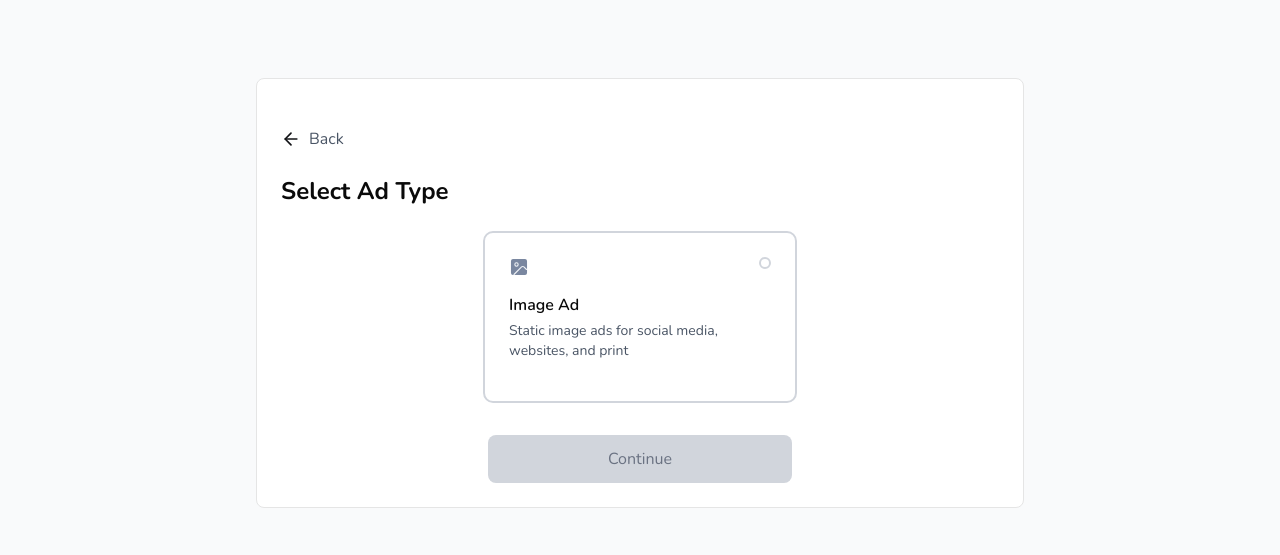
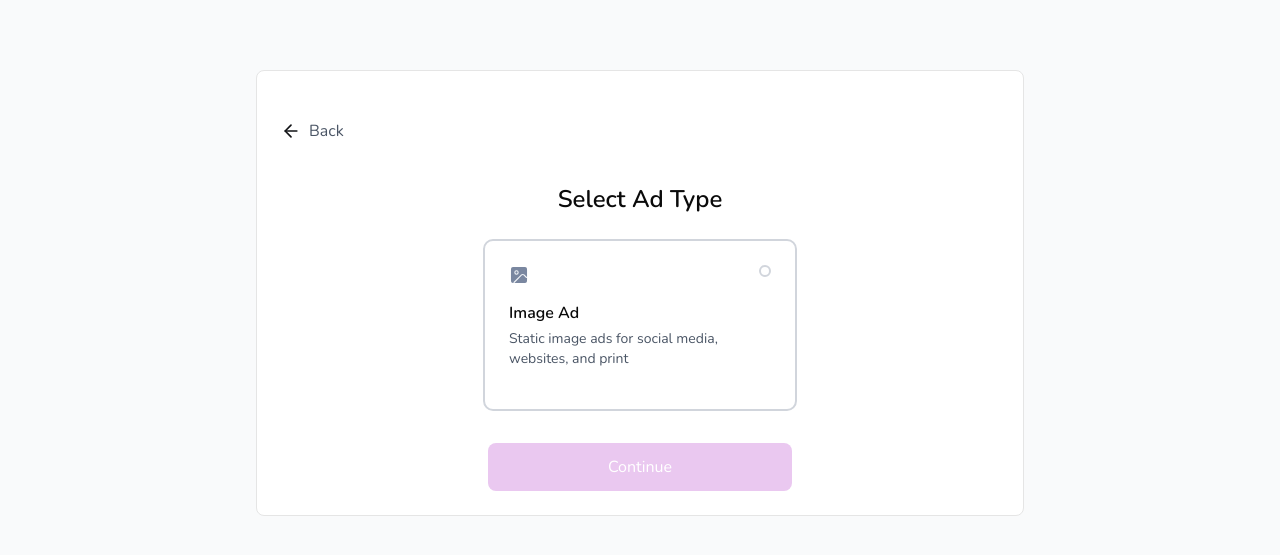
Before and after one commit to oyogbeche/AI-Ad-Gen-Frontend, a Next.js app: page /create-ad in a window 1280 px wide. Shown: the part 195-750 px from the top of the page. Built offline with nearby package versions, Linux system fonts and the light colour scheme.

Commit message:
Fixed back button issue

```diff
--- a/src/app/(adgen)/components/ad-type.tsx
+++ b/src/app/(adgen)/components/ad-type.tsx
@@ -2,8 +2,7 @@
 import React, { useState } from "react";
 import Image from "next/image";
 import { useRouter, useSearchParams } from "next/navigation";
-import Link from "next/link";
-
+import BackButton from "@/components/back-button";
 
 const AdType = () => {
   const router = useRouter();
@@ -25,27 +24,16 @@ const AdType = () => {
     }
   };
 
-
   return (
     <>
       <div
-        className={`min-h-screen bg-[#F9FAFB] flex flex-col justify-center items-center p-6`}
+        className={`h-screen bg-[#F9FAFB] flex flex-col justify-center items-center p-6 overflow-hidden`}
       >
-        <div className="w-full max-w-lg md:max-w-3xl bg-white border rounded-md p-6">
-    <Link
-            href="/"
-            className="flex items-center text-gray-600 hover:text-gray-800 cursor-pointer p-0 my-6"
-          >
-            <Image
-              src="/arrow-left.svg"
-              alt="Back"
-              className="w-5 h-5 mr-2"
-              width={10}
-              height={10}
-            />
-            <span>Back</span>
-          </Link>
-      <h2 className="text-xl md:text-2xl font-bold mb-6">Select Ad Type</h2>
+        <div className="w-full max-w-lg md:max-w-3xl bg-white border rounded-md p-6 overflow-auto max-h-[90vh]">
+          <BackButton className="my-6" />
+          <h2 className="text-xl md:text-2xl font-semibold text-center mb-6 mt-10">
+            Select Ad Type
+          </h2>
 
           <div className="flex justify-center items-center gap-6 mb-8">
             <div
@@ -157,7 +145,7 @@ const AdType = () => {
               className={`w-fit px-30 py-3 rounded-md transition-colors cursor-pointer ${
                 selectedAdType
                   ? "bg-[#B800B8] text-white hover:bg-[#960096]"
-              : "bg-gray-300 text-gray-500 cursor-not-allowed"
+                  : "bg-[#EAC8F0] text-white cursor-not-allowed"
               }`}
               disabled={!selectedAdType}
               onClick={handleContinue}
--- a/src/app/(adgen)/create-ad/(formGroup)/ad-form/_components/image-ad-form.tsx
+++ b/src/app/(adgen)/create-ad/(formGroup)/ad-form/_components/image-ad-form.tsx
@@ -31,9 +31,8 @@ import {
   ageGroupOptions,
 } from "@/app/constants/step-one-form-options";
 import { ImageAdSchema } from "@/schemas/ad-schema";
-import Image from "next/image";
-import Link from "next/link";
 import { useRouter } from "next/navigation";
+import BackButton from "@/components/back-button";
 const DynamicMultiSelect = dynamic(
   () => import("@/components/ui/multi-select"),
   {
@@ -68,21 +67,7 @@ export const ImageAdForm = () => {
     <div className="min-h-full bg-[#F9FAFB] p-6 py-18 flex justify-center items-center">
       <Card className="w-full max-w-[890px]">
         <CardContent className="p-14">
-          <div className="mb-8">
-            <Link
-              href="/ad-type"
-              className="flex items-center text-gray-600 hover:text-gray-800 cursor-pointer p-0"
-            >
-              <Image
-                src="/arrow-left.svg"
-                alt="Back"
-                className="w-5 h-5 mr-2"
-                width={10}
-                height={10}
-              />
-              <span>Back</span>
-            </Link>
-          </div>
+          <BackButton className="mb-8" />
 
           <CardHeader className="p-0 mb-6 text-center">
             <CardTitle className="text-2xl font-bold">
--- a/src/app/(adgen)/create-ad/(formGroup)/preview/page.tsx
+++ b/src/app/(adgen)/create-ad/(formGroup)/preview/page.tsx
@@ -1,28 +1,14 @@
-import Link from "next/link";
 import PreviewContent from "./_components/preview-content";
-import Image from "next/image";
+
 import { Card, CardContent, CardHeader, CardTitle } from "@/components/ui/card";
+import BackButton from "@/components/back-button";
 
 export default function Page() {
   return (
     <section className="flex flex-col items-center justify-center gap-8 w-full max-w-[879px] mx-auto bg-white rounded-[20px] py-18">
       <Card className="w-full max-w-[890px]">
         <CardContent className="p-14">
-                  <div className="mb-8">
-                    <Link
-                      href="/create-ad"
-                      className="flex items-center text-gray-600 hover:text-gray-800 cursor-pointer p-0"
-                    >
-                      <Image
-                        src="/arrow-left.svg"
-                        alt="Back"
-                        className="w-5 h-5 mr-2"
-                        width={10}
-                        height={10}
-                      />
-                      <span>Back</span>
-                    </Link>
-                  </div>
+          <BackButton className="mb-8" />
 
           <CardHeader className="p-0 mb-6 text-center">
             <CardTitle className="text-2xl font-bold">
@@ -53,7 +39,6 @@ export default function Page() {
             </div>
           </div>
           <PreviewContent />
-
         </CardContent>
       </Card>
     </section>
--- a/src/app/(adgen)/create-ad/page.tsx
+++ b/src/app/(adgen)/create-ad/page.tsx
@@ -1,14 +1,14 @@
-import React, { Suspense } from 'react'
-import AdType from '../components/ad-type'
+import React, { Suspense } from "react";
+import AdType from "../components/ad-type";
 
 const page = () => {
   return (
-    <div>
+    <div className="overflow-hidden h-screen">
       <Suspense fallback={<div>Loading...</div>}>
         <AdType />
       </Suspense>
     </div>
-  )
-}
+  );
+};
 
-export default page
+export default page;
--- /dev/null
+++ b/src/components/back-button.tsx
@@ -0,0 +1,51 @@
+"use client";
+
+import { useRouter } from "next/navigation";
+import Image from "next/image";
+import React from "react";
+
+interface BackButtonProps {
+  fallbackUrl?: string;
+  className?: string;
+  label?: string;
+}
+
+const BackButton: React.FC<BackButtonProps> = ({
+  fallbackUrl = "/",
+  className = "mb-8",
+  label = "Back",
+}) => {
+  const router = useRouter();
+
+  const handleBack = () => {
+    // App Router doesn't provide a way to check history length
+    // so we can use window.history directly
+    try {
+      router.back();
+    } catch {
+      // If back navigation fails, go to fallback URL
+      router.push(fallbackUrl);
+    }
+  };
+
+  return (
+    <div className={className}>
+      <button
+        onClick={handleBack}
+        className="flex items-center text-gray-600 hover:text-gray-800 cursor-pointer p-0"
+        type="button"
+      >
+        <Image
+          src="/arrow-left.svg"
+          alt="Back"
+          className="w-5 h-5 mr-2"
+          width={20}
+          height={20}
+        />
+        <span>{label}</span>
+      </button>
+    </div>
+  );
+};
+
+export default BackButton;
```
Lines whose indentation alone changed are shown as unchanged.
